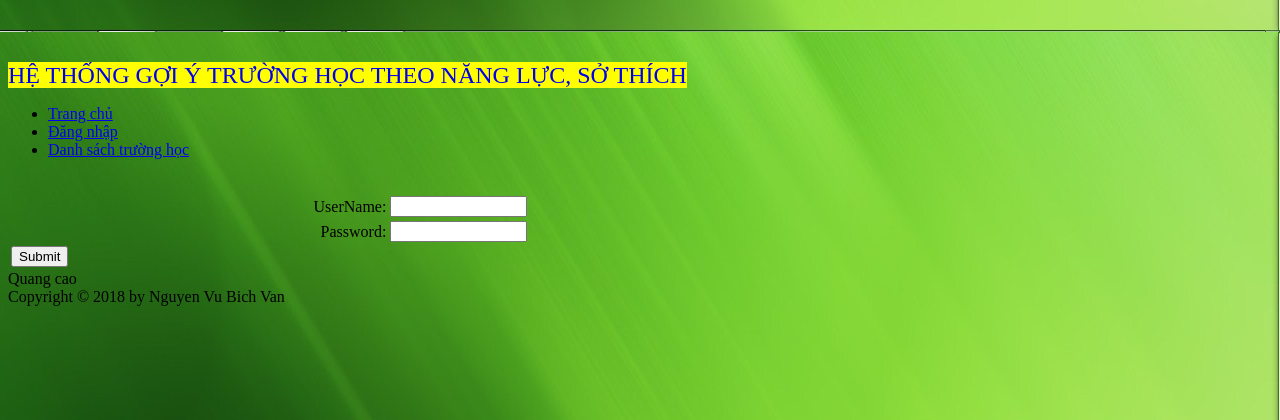
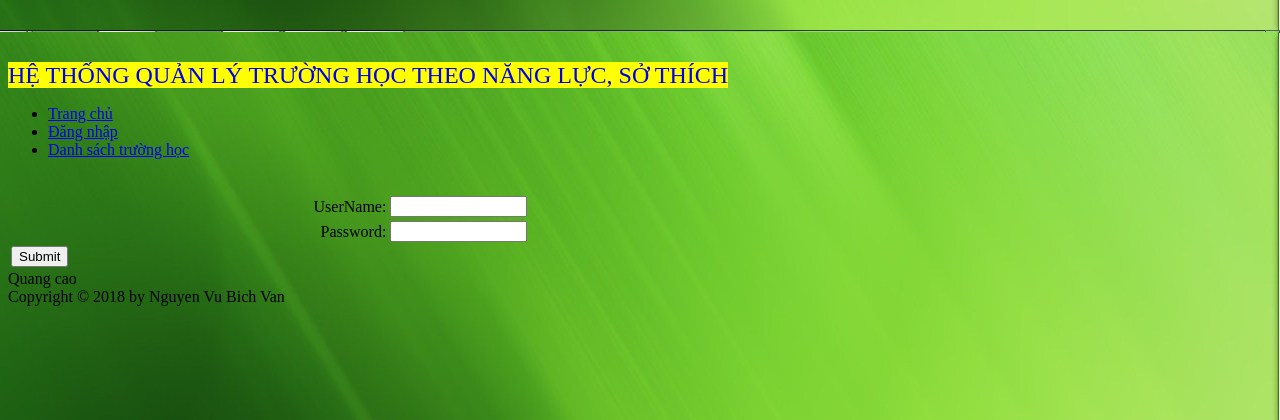
Before and after one commit to nguyenvubichvan1991/vanphp.github.io, a PHP site: page /Login.php in a window 1280 px wide. Shown: the top 420 px of the page. Run offline with PHP 8.4, Linux system fonts and the light colour scheme.

Commit message:
Update Login.php

```diff
--- a/Login.php
+++ b/Login.php
@@ -64,7 +64,7 @@
 
 <body>
     <div id="top">
-        <a href="#" style="text-decoration: none; background-color:yellow; font-size:24px"><BR/><BR/>HỆ THỐNG GỢI Ý TRƯỜNG HỌC THEO NĂNG LỰC, SỞ THÍCH</a>
+        <a href="#" style="text-decoration: none; background-color:yellow; font-size:24px"><BR/><BR/>HỆ THỐNG QUẢN LÝ TRƯỜNG HỌC THEO NĂNG LỰC, SỞ THÍCH</a>
     </div>
     <div id="menu">
         <ul>
```
